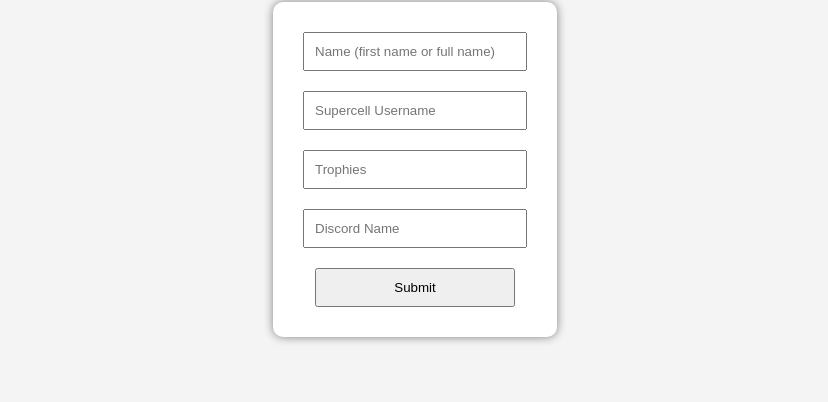
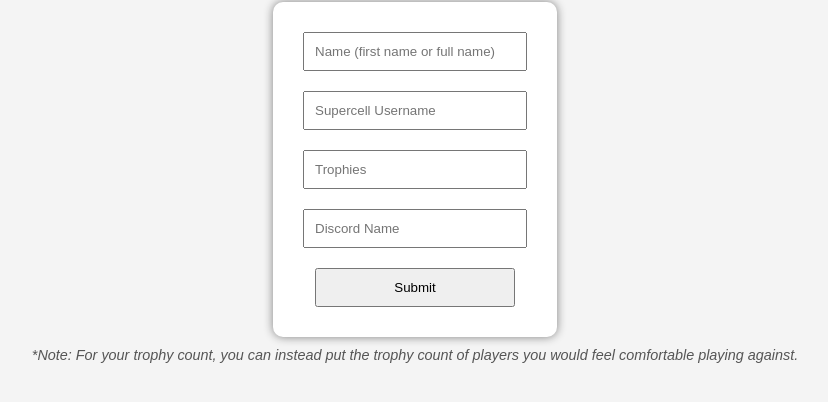
Before and after one commit to offmitch/clash-tournament, a website: page public/index.html in a window 1280 px wide. Shown: the part 116-518 px from the top of the page, without its empty margins (225-1053 px from the left). Drawn offline with Linux system fonts and the light colour scheme.

Commit message:
added note and attempt fix for add player

```diff
--- a/public/index.html
+++ b/public/index.html
@@ -17,8 +17,13 @@
   <button type="submit">Submit</button>
 </form>
 
+<p id="trophyNote">
+    *Note: For your trophy count, you can instead put the trophy count of players you would feel comfortable playing against.
+  </p>
 
   <div id="result"></div>
+
+
 
   <script src="script.js"></script>
 </body>
--- a/public/style.css
+++ b/public/style.css
@@ -29,3 +29,10 @@
 th, td {
   padding: 10px;
 }
+
+#trophyNote {
+  font-size: 0.9em;
+  color: #555;
+  margin-top: 10px;
+  font-style: italic;
+}
```
Also changed, not shown: server.js (+5 -4 lines).
